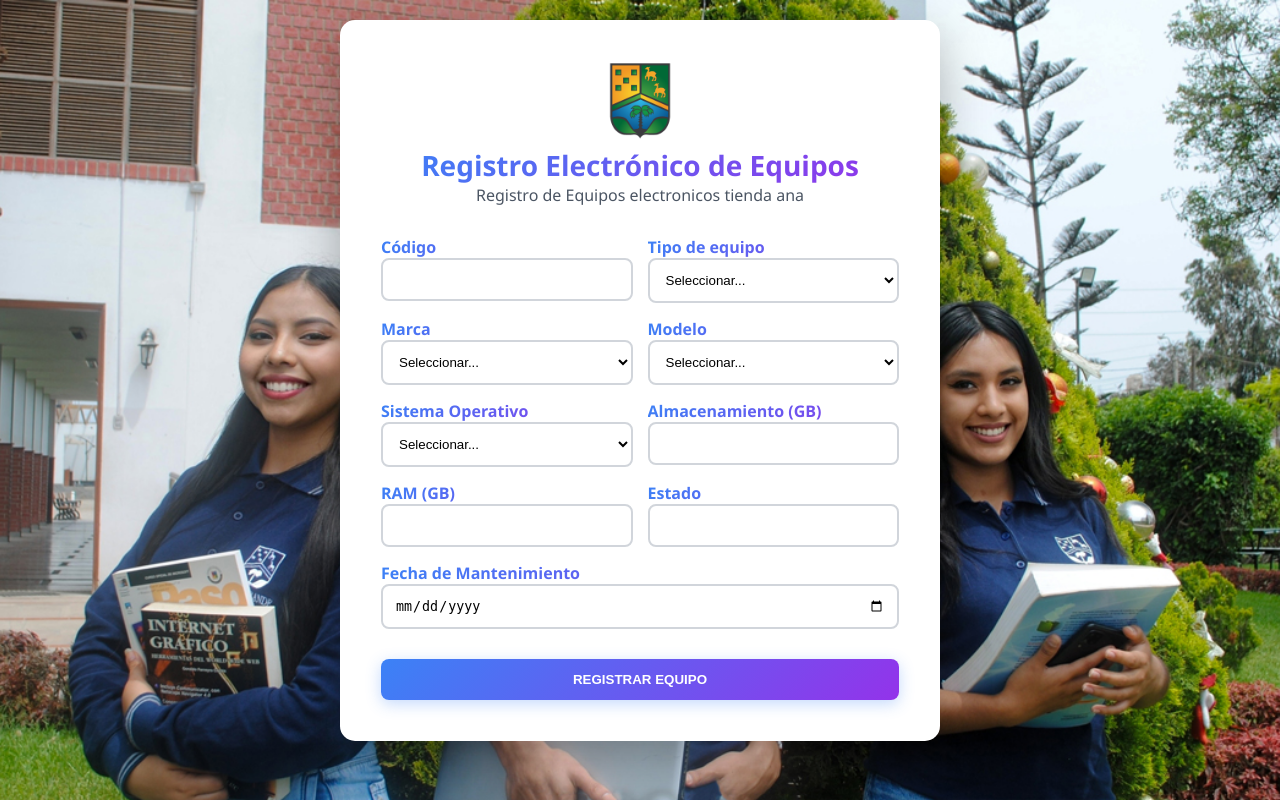
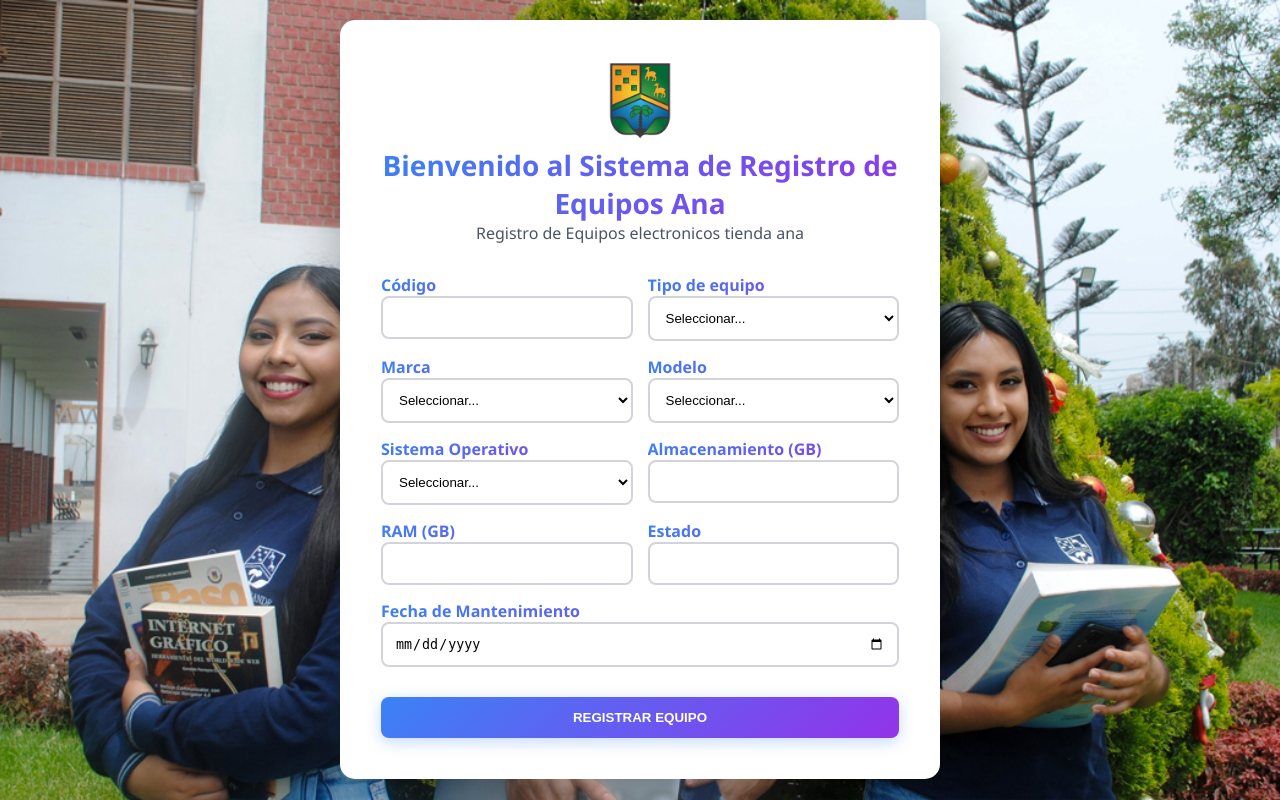
Before and after one commit to anafelix21/H251S2_09AnaFelix, a Flask app: page / in a window 1280 px wide. Run offline with Flask 3, Linux system fonts and the light colour scheme; some libraries are stand-ins or nearby versions.

Commit message:
fix(index): actualizar mensaje de bienvenida inicio

```diff
--- a/templates/index.html
+++ b/templates/index.html
@@ -10,7 +10,7 @@
     <div class="container">
         <div class="header">
             <img src="/static/image/logovg.jpg" alt="Logo">
-            <h1>Registro Electrónico de Equipos</h1>
+            <h1>Bienvenido al Sistema de Registro de Equipos Ana</h1>
             <p>Registro de Equipos electronicos tienda ana</p>
         </div>
 
```
